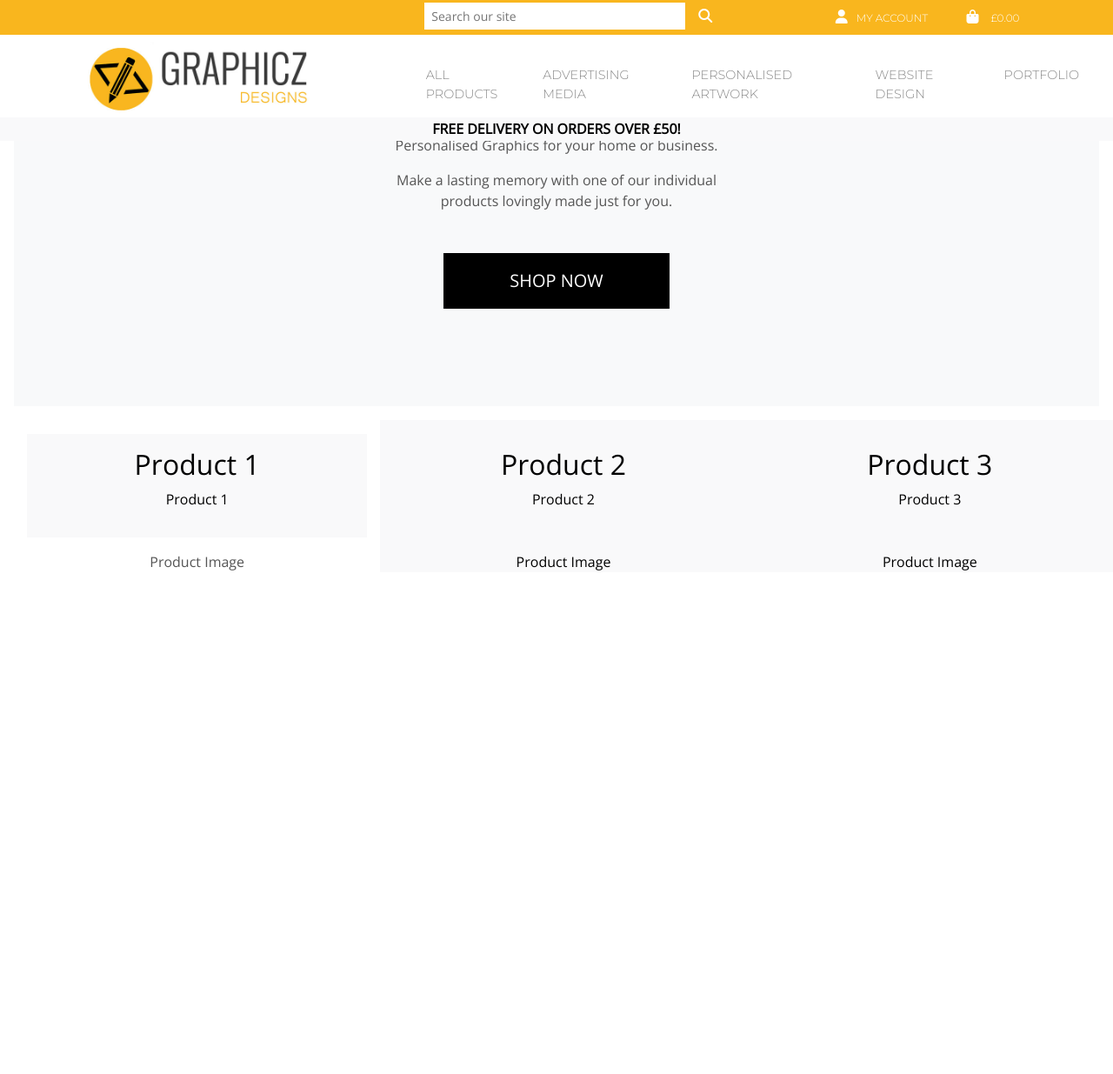
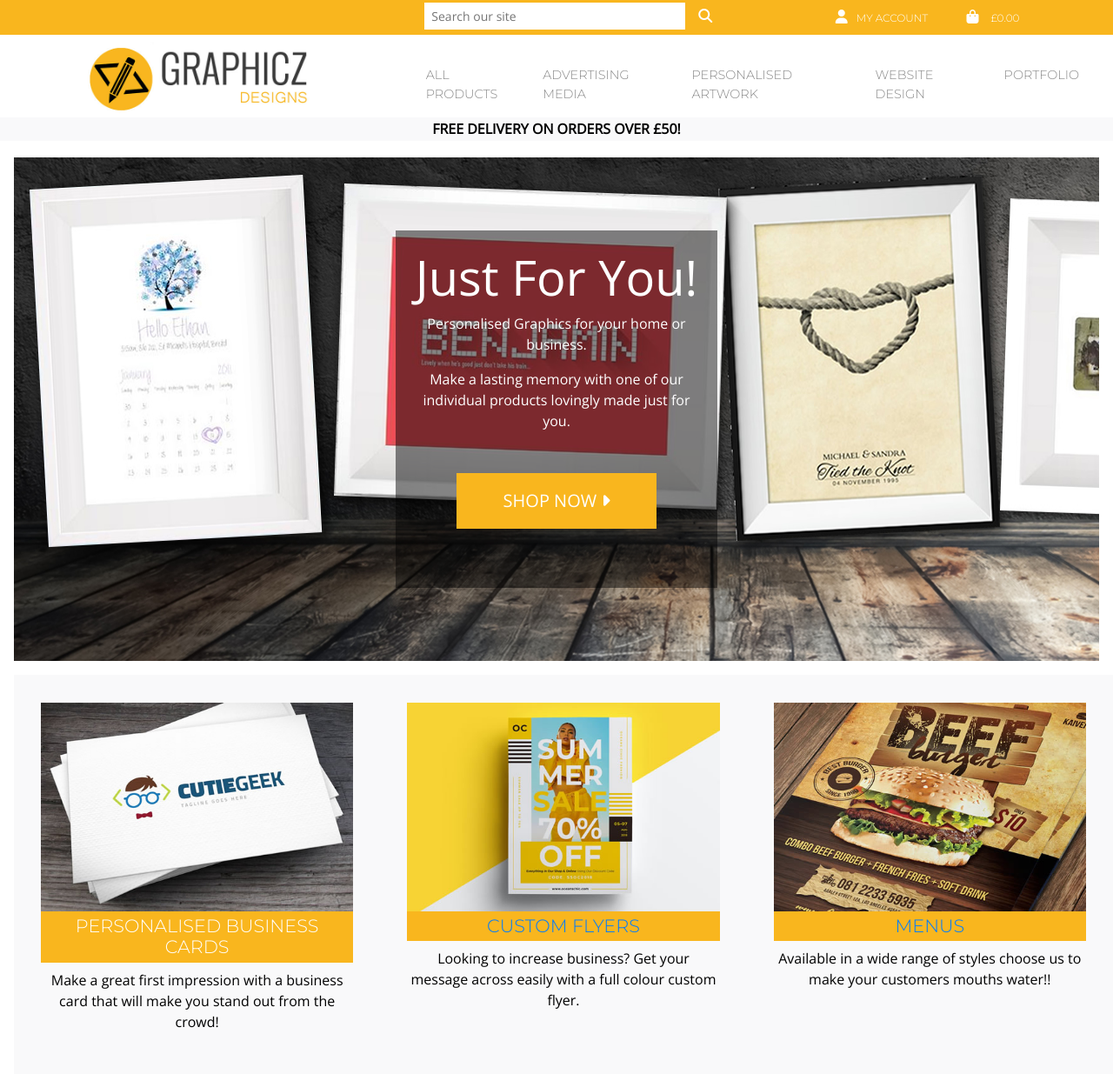
Before and after one commit to Baynuts/graphics, a Django app: page / in a window 1280 px wide. Shown: the whole page at 87% size. Before the commit the page ends 656 px from the top, so only its background shows below. Run offline with Django 3.2, Linux system fonts and the light colour scheme; some libraries are stand-ins or nearby versions.

Commit message:
Create hero images on homepage

```diff
--- a/home/templates/home/index.html
+++ b/home/templates/home/index.html
@@ -11,52 +11,60 @@
 {% endblock %}
 
 {% block content %}
-    <div class="position-relative overflow-hidden p-3 m-md-3 text-center bg-light">
+    <div id="home-image" class="position-relative overflow-hidden p-3 m-md-3 text-center bg-light">
         <div class="col-md-5 p-lg-5 mx-auto">
-            <h1 class="display-4 font-weight-normal">Just For You!</h1>
-            <p>Personalised Graphics for your home or business. </p>
-            <p>Make a lasting memory with one of our individual products lovingly made just for you. </p>
-            <div class="my-5">
-                <h4><a href="{% url 'products' %}" class="shop-now-button btn btn-lg rounded-0 text-uppercase py-3">Shop Now</a></h4>
+            <div class="trans-back">
+                <h1 class="display-4 font-weight-normal text-white">Just For You!</h1>
+                <p class="text-white">Personalised Graphics for your home or business. </p>
+                <p class="text-white">Make a lasting memory with one of our individual products lovingly made just for you. </p>
+                <div class="my-5">
+                    <h4><a href="{% url 'products' %}" class="shop-now-button btn btn-lg rounded-0 text-uppercase py-3">Shop Now <i class="fas fa-caret-right"></i></a></h4>
+                </div>
             </div>
         </div>
-    </div>
-
-    <div class="d-md-flex flex-md-equal w-100 my-md-3 pl-md-3">
-
-      <div class="col-md-4 text-center overflow-hidden">
-        <div class="my-3 p-3 hero-box">
-          <h2 class="logo-txt">Product 1</h2>
-          <p>Product 1</p>
-        </div>
-        <div class="hero-inlay box-shadow mx-auto">Product Image</div>
-      </div>
-
-      <div class="col-md-4 hero-box text-center overflow-hidden">
-        <div class="my-3 p-3 hero-box">
-          <h2 class="logo-txt">Product 2</h2>
-          <p>Product 2</p>
-        </div>
-        <div class="hero-inlay box-shadow mx-auto">Product Image</div>
-      </div>
-
-        <div class="col-md-4 hero-box text-center overflow-hidden">
-        <div class="my-3 p-3 hero-box">
-          <h2 class="logo-txt">Product 3</h2>
-          <p>Product 3</p>
-        </div>
-        <div class="hero-inlay box-shadow mx-auto">Product Image</div>
-      </div>
-
     </div>
 
 
 
 
+    <div class="d-md-flex flex-md-equal w-100 my-md-3 pl-md-3">
 
-
-
-
-
-
+      <div class="col-md-4 hero-box text-center overflow-hidden">
+        <div class="my-3 p-3 hero-box">
+            <div class="hero-inlay box-shadow mx-auto">
+                <a href="{% url 'products' %}?category=business_cards">
+                    <img src="/media/business-cards-home.jpg" class="img-fluid"/>
+                </a>
+            </div>
+            <h2 class="logo-txt">
+                <a href="{% url 'products' %}?category=business_cards" class="homep-link">Personalised Business Cards</a>
+            </h2>
+            <p>Make a great first impression with a business card that will make you stand out from the crowd!</p>
+        </div>
+      </div>
+      <div class="col-md-4 hero-box text-center overflow-hidden">
+            <div class="my-3 p-3 hero-box">
+                <div class="hero-inlay box-shadow mx-auto">
+                    <a href="{% url 'products' %}?category=leaflets">
+                        <img src="/media/leaflet-home.jpg" class="img-fluid"/>
+                    </a>
+                </div>
+                <h2 class="logo-txt">
+                    <a href="{% url 'products' %}?category=leaflets">Custom Flyers</a>
+                </h2>
+                <p>Looking to increase business? Get your message across easily with a full colour custom flyer.</p>
+            </div>
+      </div>
+      <div class="col-md-4 hero-box text-center overflow-hidden">
+            <div class="my-3 p-3 hero-box">
+                <div class="hero-inlay box-shadow mx-auto">
+                    <a href="{% url 'products' %}?category=menus">
+                        <img src="/media/menu-home.jpg" class="img-fluid"/>
+                    </a>
+                </div>
+                <h2 class="logo-txt"><a href="{% url 'products' %}?category=menus">Menus</a></h2>
+                <p>Available in a wide range of styles choose us to make your customers mouths water!! </p>
+            </div>
+      </div>
+    </div>
 {% endblock %}
--- a/static/css/base.css
+++ b/static/css/base.css
@@ -7,6 +7,11 @@ body {
     color: #555;
     font-family: 'Open Sans', sans-serif;
 }
+
+    .header-container {
+        padding-top: 165px;
+    }
+
 
 #topnav {
     background-color: #f9b61e;
@@ -117,11 +122,29 @@ a.dropdown-item {
     color: #000;
 }
 
+#home-image {
+    background-image: url("/media/home-image.jpg")
+
+}
+
+.trans-back {
+    margin: 20px;
+    background-color: #0000007a;;
+    padding: 20px;
+}
+
+
+
+
+
+
+
+
 
 .shop-now-button {
-    background: black;
+    background: #f9b61e;
     color: white;
-    min-width: 260px;
+    min-width: 230px;
 }
 
 .btn-black {
@@ -132,11 +155,9 @@ a.dropdown-item {
 .shop-now-button:hover,
 .shop-now-button:active,
 .shop-now-button:focus,
-.btn-black:hover,
-.btn-black:active,
-.btn-black:focus {
-    background: #222;
-    color: white;
+ {
+    background: #f9b61e;
+    color: black;
 }
 
 .btn-outline-black {
@@ -211,6 +232,23 @@ a.category-badge > span.badge:hover {
 .toast-capper {
     height: 2px;
 }
+
+
+.logo-txt {
+    text-transform: uppercase;
+    font-size: 1.3rem;
+    background-color: #f9b61e;
+    color: #fff;
+    padding: 5px;
+    font-family: montserrat;
+}
+
+a.homep-link {
+    color: #fff;
+    text-decoration: none;
+}
+
+
 
 
 /* from CSS-tricks.com: https://css-tricks.com/snippets/css/css-triangle/ */
--- a/templates/includes/main-nav.html
+++ b/templates/includes/main-nav.html
@@ -22,11 +22,10 @@
                 Advertising Media
             </a>
             <div class="dropdown-menu border-0" aria-labelledby="advertising-link">
-                <a href="{% url 'products' %}?category=category_1" class="dropdown-item">Menus</a>
-                <a href="{% url 'products' %}?category=category_2" class="dropdown-item">Flyers</a>
-                <a href="{% url 'products' %}?category=category_3" class="dropdown-item">Business Cards</a>
-                <a href="{% url 'products' %}?category=category_4" class="dropdown-item">Large Format Media</a>
-                <a href="{% url 'products' %}?category=category_1,category_2,category_3,category_4" class="dropdown-item">All Category</a>
+                <a href="{% url 'products' %}?category=menus" class="dropdown-item">Menus</a>
+                <a href="{% url 'products' %}?category=flyers" class="dropdown-item">Flyers</a>
+                <a href="{% url 'products' %}?category=business_cards" class="dropdown-item">Business Cards</a>
+                <a href="{% url 'products' %}?category=menus,flyers,business_cards" class="dropdown-item">All Categories</a>
             </div>
         </li>
 
@@ -34,10 +33,11 @@
             <a class="nav-link mr-3" href="#" id="personalised-link" data-toggle="dropdown" aria-haspopup="true" aria-expanded="false">
                 Personalised Artwork
             </a>
-            <div class="dropdown-menu border-0" aria-labelledby="homeware-link">
-                <a href="{% url 'products' %}?category=category_5" class="dropdown-item">Business Cards</a>
-                <a href="{% url 'products' %}?category=category_6" class="dropdown-item">Category 6</a>
-                <a href="{% url 'products' %}?category=category_7" class="dropdown-item">Category 7</a>
+            <div class="dropdown-menu border-0" aria-labelledby="personalised-artwork-link">
+                <a href="{% url 'products' %}59" class="dropdown-item">Savour The Date</a>
+                <a href="{% url 'products' %}60" class="dropdown-item">Tied The Knot</a>
+                <a href="{% url 'products' %}58" class="dropdown-item">Pixelfy</a>
+                <a href="{% url 'products' %}57" class="dropdown-item">Hello Baby</a>
             </div>
         </li>
 
```
Also changed, not shown: media/business-card-1.jpg (added), media/business-card-2.jpg (added), media/business-card-3.jpg (added), media/business-card-4.jpg (added), media/business-cards-home.jpg (added), media/home-image.jpg (added), media/leaflet-home.jpg (added), media/menu-home.jpg (added), media/personalised-2.jpg (added), media/pixelfy.jpg (added), media/savour-the-date.jpg (added), media/tied-the-knot.jpg (added).
